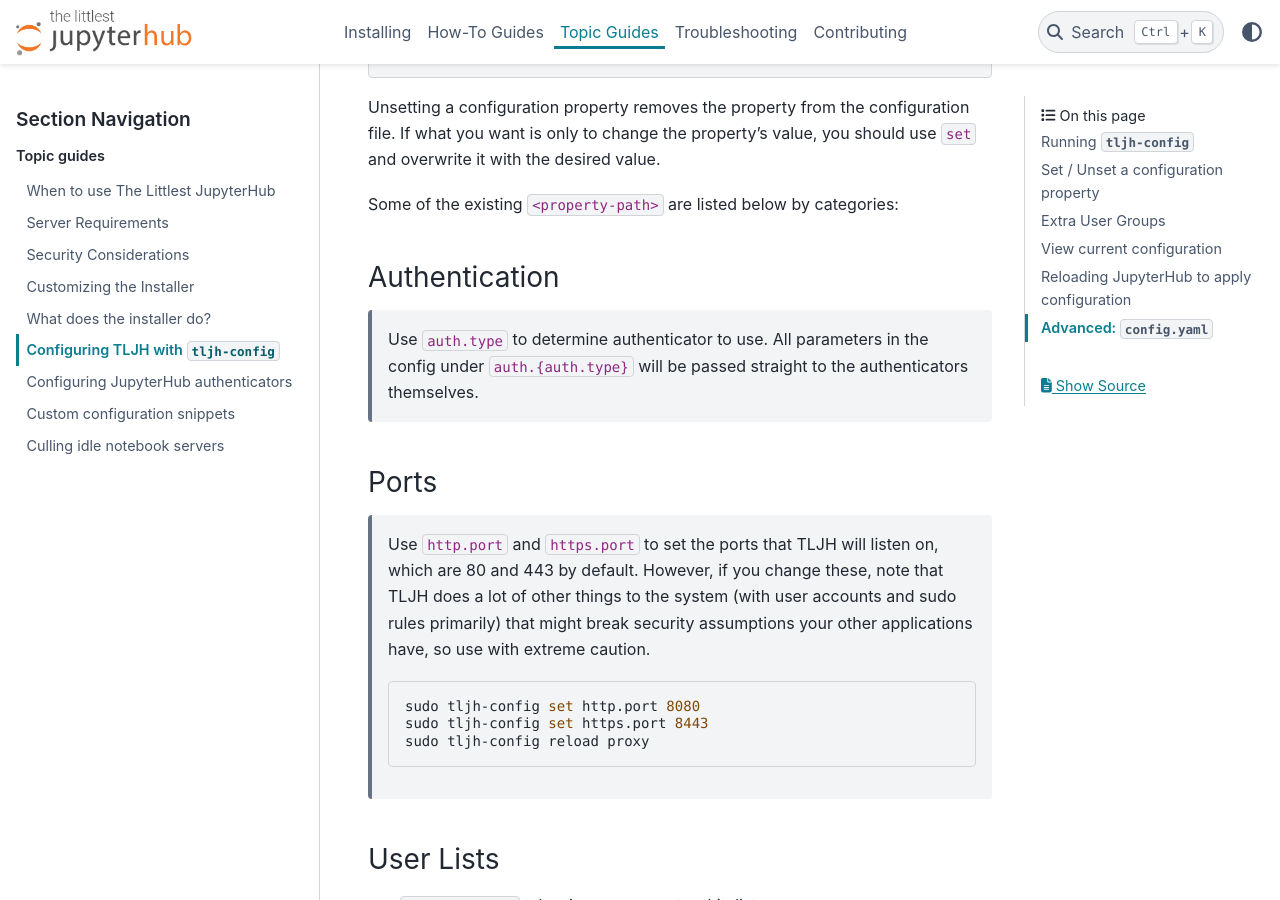
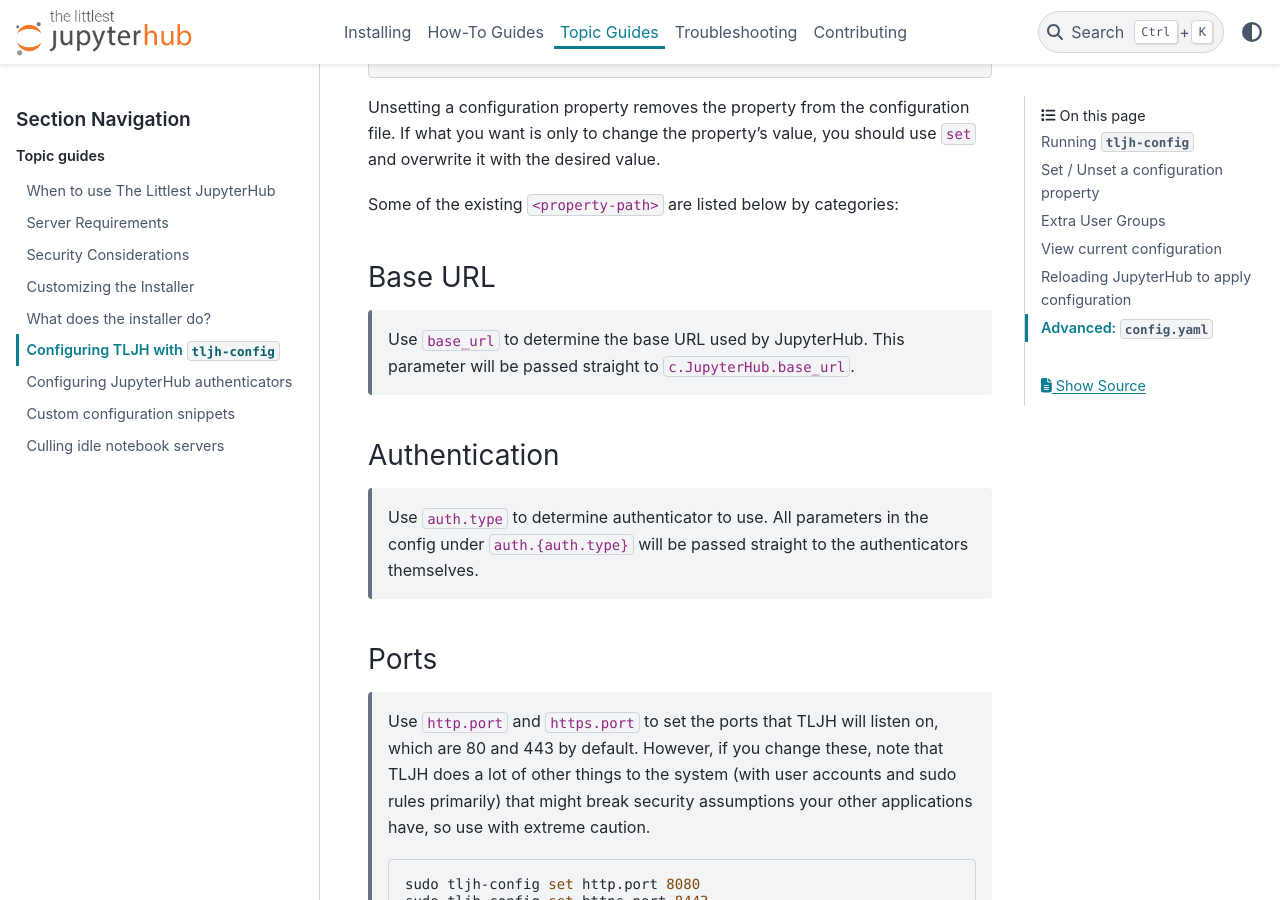
Before and after one commit to jupyterhub/the-littlest-jupyterhub, a Sphinx documentation site: the page built from docs/topic/tljh-config.rst, in a window 1280 px wide and 900 px high, scrolled down 1169 px. Built offline with Sphinx 7.4.7 and the PyData theme 0.15.4, drawn with Linux system fonts in a browser that asks for light colours; pages that are not in the unit, such as notebooks, are missing from menus.

Commit message:
Add base_url config possibility in docs

```diff
--- a/docs/topic/tljh-config.rst
+++ b/docs/topic/tljh-config.rst
@@ -63,6 +63,13 @@
 
 Some of the existing ``<property-path>`` are listed below by categories:
 
+.. _tljh-base_url:
+
+Base URL
+--------------
+
+    Use ``base_url`` to determine the base URL used by JupyterHub. This parameter will
+    be passed straight to ``c.JupyterHub.base_url``.
 
 .. _tljh-set-auth:
 
```
